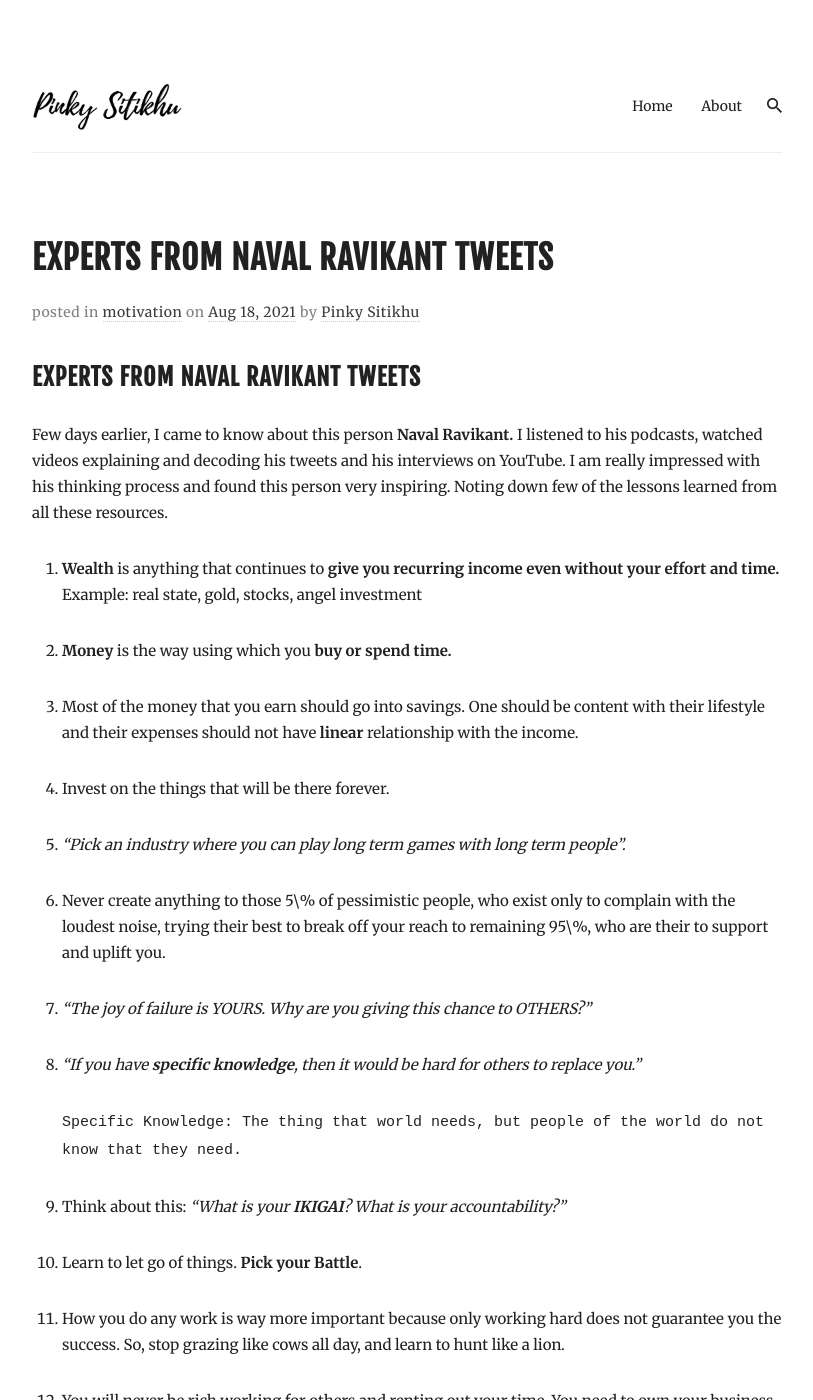
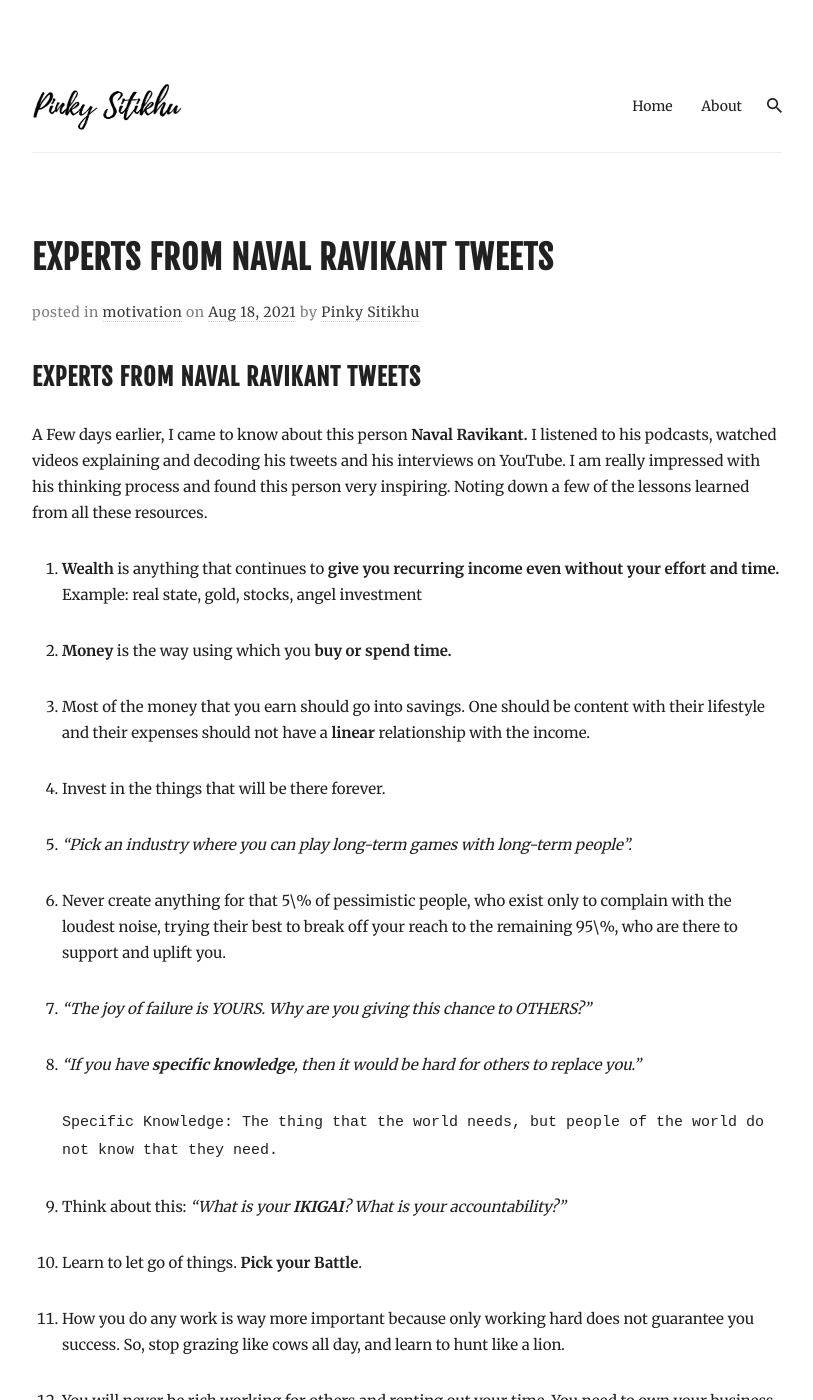
Before and after one commit to pinksi/pinkysitikhu, a Jekyll site: the page built from _posts/2021-08-18-points-from-Naval-Ravikant.md, in a window 1280 px wide and 1400 px high. Shown: the whole window, without its empty margins (233-1046 px from the left). Built offline with Jekyll 4.4.1, drawn with Linux system fonts in a browser that asks for light colours; nearby versions of some CDN libraries; comment, search, counter and statistics services are not loaded; some of the changed text lies outside the part shown.

Commit message:
edits grammar

````diff
--- a/_posts/2021-08-18-points-from-Naval-Ravikant.md
+++ b/_posts/2021-08-18-points-from-Naval-Ravikant.md
@@ -7,31 +7,31 @@ tags: [motivation]
 
 ### Experts from Naval Ravikant tweets
 
-Few days earlier, I came to know about this person **Naval Ravikant.** I listened to his podcasts, watched videos explaining and decoding his tweets and his interviews on YouTube. I am really impressed with his thinking process and found this person very inspiring. Noting down few of the lessons learned from all these resources.
+A Few days earlier, I came to know about this person **Naval Ravikant.** I listened to his podcasts, watched videos explaining and decoding his tweets and his interviews on YouTube. I am really impressed with his thinking process and found this person very inspiring. Noting down a few of the lessons learned from all these resources.
 
 1. **Wealth** is anything that continues to **give you recurring income even without your effort and time.** Example: real state, gold, stocks, angel investment
 
 2. **Money** is the way using which you **buy or spend time.**
 
-3. Most of the money that you earn should go into savings. One should be content with their lifestyle and their expenses should not have **linear** relationship with the income.
+3. Most of the money that you earn should go into savings. One should be content with their lifestyle and their expenses should not have a **linear** relationship with the income.
 
-4. Invest on the things that will be there forever.
+4. Invest in the things that will be there forever.
 
-5. <i>"Pick an industry where you can play long term games with long term people".</i>
+5. <i>"Pick an industry where you can play long-term games with long-term people".</i>
 
-6. Never create anything to those 5\% of pessimistic people, who exist only to complain with the loudest noise, trying their best to break off your reach to remaining 95\%, who are their to support and uplift you.
+6. Never create anything for that 5\% of pessimistic people, who exist only to complain with the loudest noise, trying their best to break off your reach to the remaining 95\%, who are there to support and uplift you.
 
 7. <i>"The joy of failure is YOURS. Why are you giving this chance to OTHERS?"</i>
 
 8. <i>"If you have **specific knowledge**, then it would be hard for others to replace you." </i>
 
-    ```Specific Knowledge: The thing that world needs, but people of the world do not know that they need.```
+    ```Specific Knowledge: The thing that the world needs, but people of the world do not know that they need.```
 
 9. Think about this: <i>"What is your **IKIGAI**? What is your accountability?"</i>
 
 10. Learn to let go of things. **Pick your Battle**.
 
-11. How you do any work is way more important because only working hard does not guarantee you the success. So, stop grazing like cows all day, and learn to hunt like a lion.
+11. How you do any work is way more important because only working hard does not guarantee you success. So, stop grazing like cows all day, and learn to hunt like a lion.
 
 12. You will never be rich working for others and renting out your time. You need to own your business or equity.
 
@@ -43,8 +43,8 @@ Few days earlier, I came to know about this person **Naval Ravikant.** I listene
 
 16. Your real resume is the catalog of your sufferings. On your deathbed, you will remember all your hard works and sacrifices, instead of the things that you got easily.
 
-17. Life is always a single player game. The world always reflects back your feelings to you.
+17. Life is always a single-player game. The world always reflects back your feelings to you.
 
-18. If you want to let go of anything, always think positive or happy thoughts because these thoughts are the easiest one to forget or let go. But, the negative thoughts tend to linger and stay for longer period.
+18. If you want to let go of anything, always think positive or happy thoughts because these thoughts are the easiest one to forget or let go. But, the negative thoughts tend to linger and stay for a longer period.
 
 19. Pick an aspirational hourly rate for yourself and always value your time.
````
